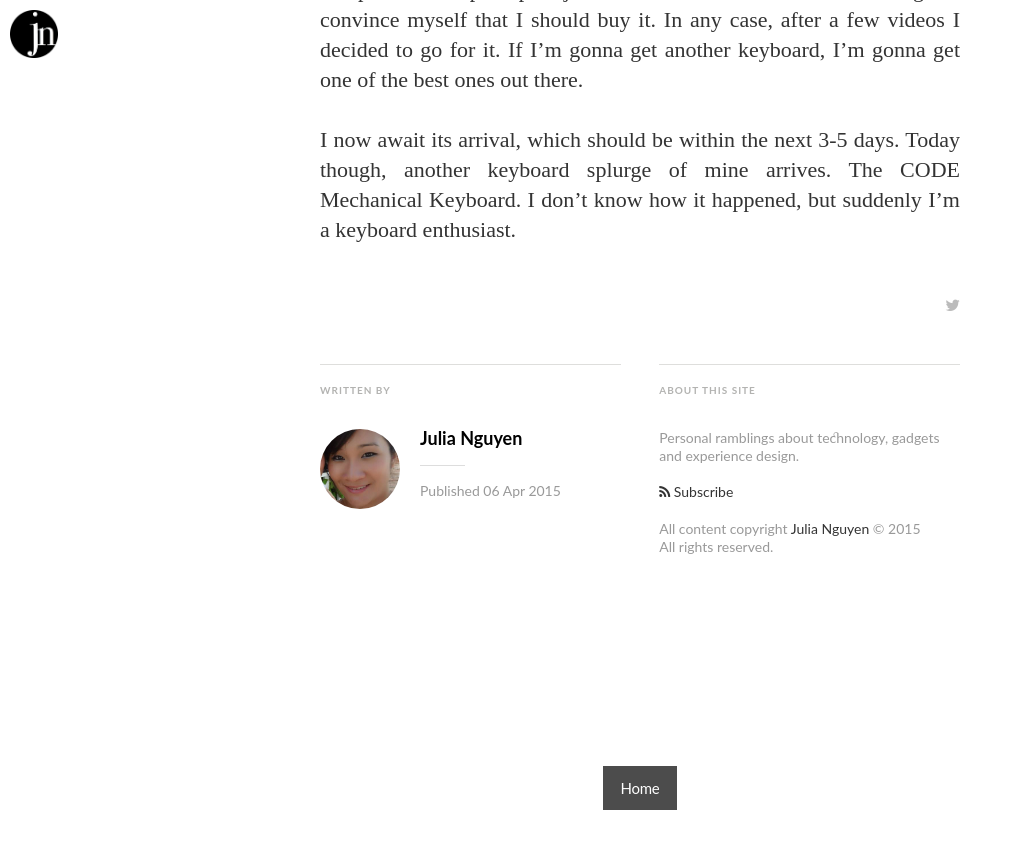
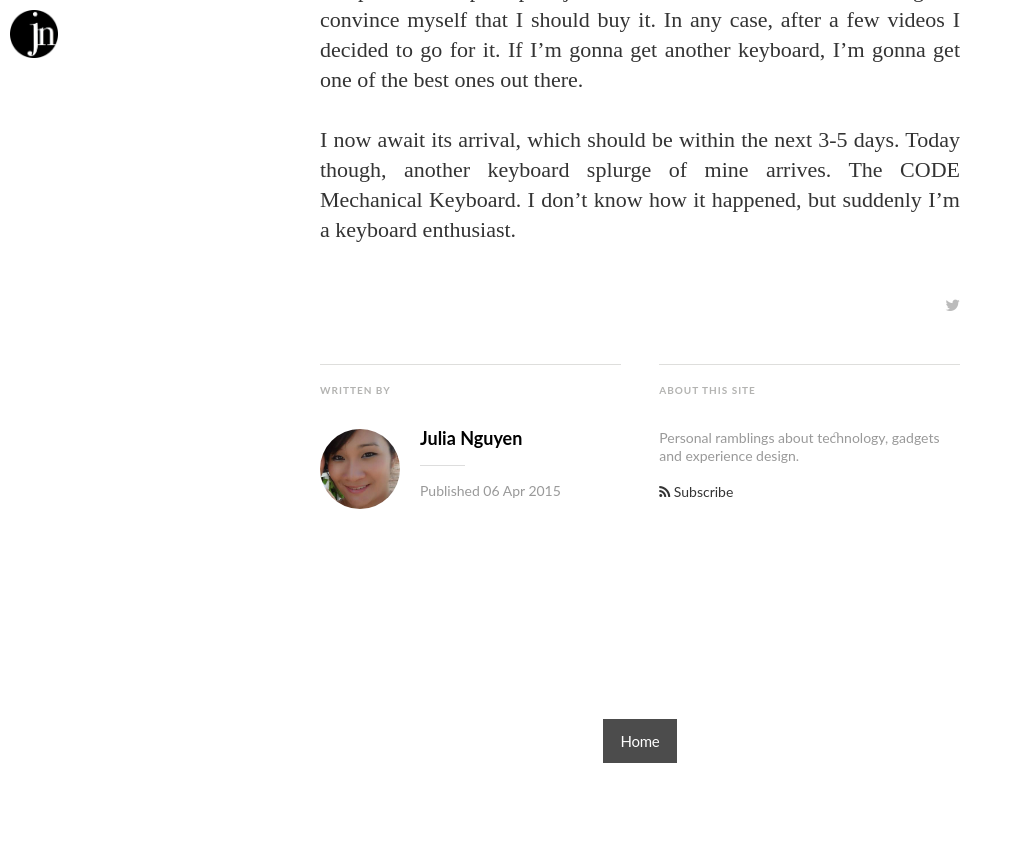
Before and after one commit to uxjulia/jekyll-blog, a Jekyll site: the page built from _posts/2015-04-06-Clamcase-Pro-for-iPad-Mini.markdown, in a window 1280 px wide and 900 px high, scrolled down 1445 px. Shown: the top 849 px of the window, without its empty margins (0-1012 px from the left). Built offline with Jekyll 4.4.1, drawn with Linux system fonts in a browser that asks for light colours; nearby versions of some CDN libraries; some web fonts are replaced; Markdown is read by kramdown in place of the engine named in the settings.

Commit message:
removed copyright info

```diff
--- a/_layouts/post.html
+++ b/_layouts/post.html
@@ -79,9 +79,9 @@
             <footer class="site-footer">
               <section class="poweredby">{{ site.description }}</section>
               <a class="subscribe" href="{{ "/feed.xml" | prepend: site.baseurl }}"> <span class="tooltip"> <i class="fa fa-rss"></i> Subscribe</span></a>
-              <div class="inner"><br>
+              <!--<div class="inner"><br>
                 <section class="copyright">All content copyright <a href="{{@blog.url}}/">{{site.author}}</a> &copy; {{ site.time | date: '%Y' }}<br>All rights reserved.</section>
-              </div>
+              </div>-->
             </footer>
           </div>
         </div>
```
